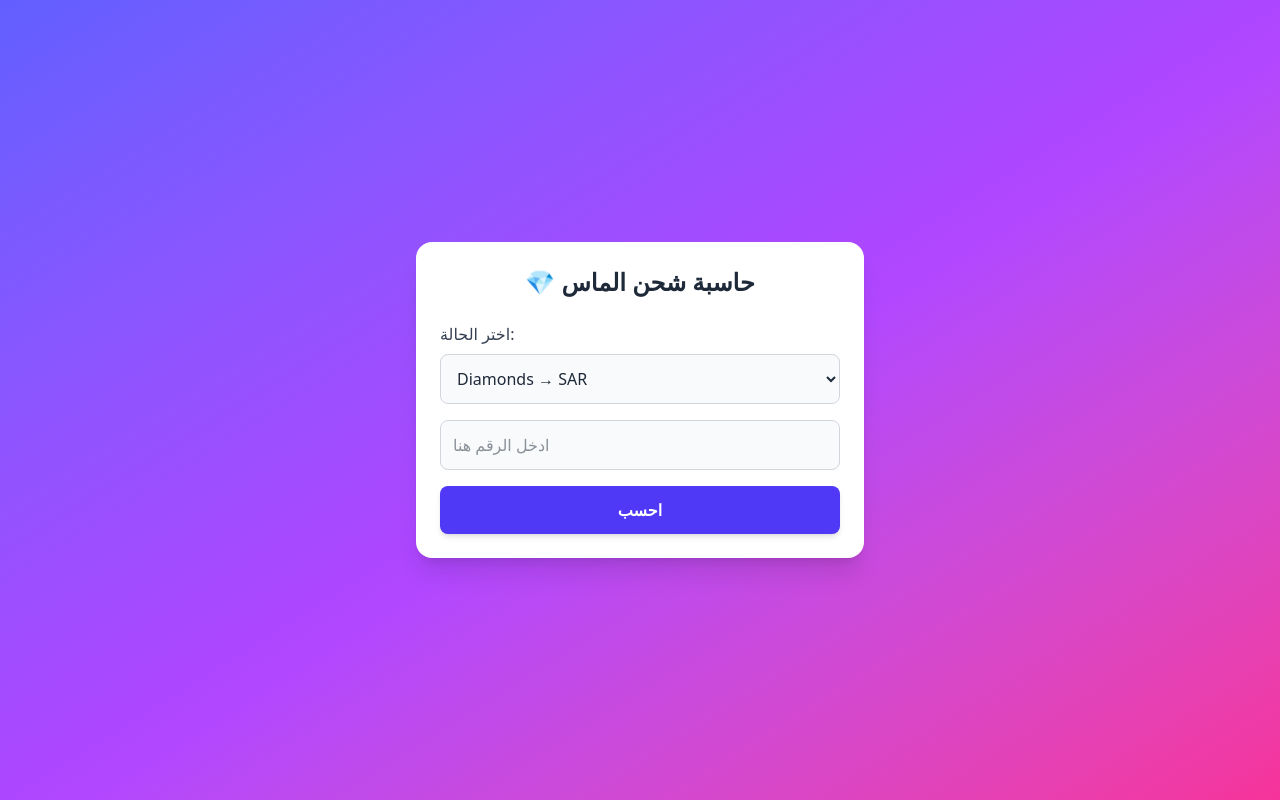
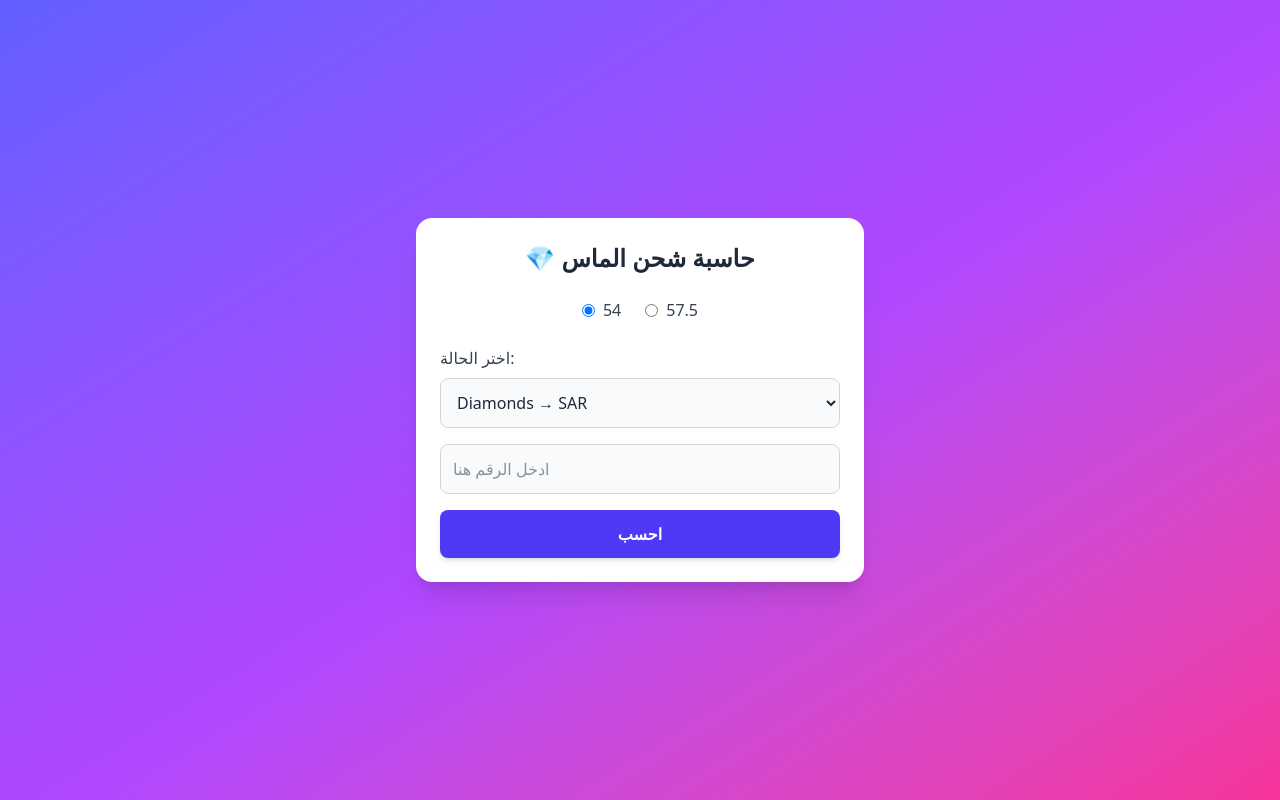
Before and after one commit to AhmadAABU/diamonds, a React (Vite) app: page / in a window 1280 px wide. Built offline with nearby package versions, Linux system fonts and the light colour scheme.

Commit message:
add options

```diff
--- a/src/App.jsx
+++ b/src/App.jsx
@@ -4,6 +4,7 @@ function App() {
   const [scenario, setScenario] = useState("1");
   const [input, setInput] = useState("");
   const [result, setResult] = useState(null);
+  const [rate, setRate] = useState(54); // القيمة الافتراضية
 
   const handleCalculate = () => {
     let value = parseFloat(input);
@@ -16,32 +17,32 @@ function App() {
     switch (scenario) {
       case "1":
         // Diamonds → SAR
-        res = (value / 54) * 3.75;
+        res = (value / rate) * 3.75;
         setResult(`${res.toFixed(2)} ريال سعودي`);
         break;
       case "2":
         // SAR → Diamonds
-        res = (value / 3.75) * 54;
+        res = (value / 3.75) * rate;
         setResult(`${Math.floor(res)} ماسة`);
         break;
       case "3":
         // USD → Diamonds
-        res = value * 54;
+        res = value * rate;
         setResult(`${Math.floor(res)} ماسة`);
         break;
       case "4":
         // Diamonds → USD
-        res = value / 54;
+        res = value / rate;
         setResult(`${res.toFixed(2)} دولار`);
         break;
       case "5":
         // JOD → Diamonds
-        res = (value / 0.709) * 54;
+        res = (value / 0.709) * rate;
         setResult(`${Math.floor(res)} ماسة`);
         break;
       case "6":
         // Diamonds → JOD
-        res = (value / 54) * 0.709;
+        res = (value / rate) * 0.709;
         setResult(`${res.toFixed(2)} دينار أردني`);
         break;
       default:
@@ -55,6 +56,30 @@ function App() {
         <h2 className="text-2xl font-bold text-center text-gray-800 dark:text-gray-100 mb-6">
           💎 حاسبة شحن الماس
         </h2>
+
+        {/* اختيار معدل التحويل */}
+        <div className="flex justify-center gap-6 mb-6">
+          <label className="flex items-center gap-2 text-gray-700 dark:text-gray-300">
+            <input
+              type="radio"
+              name="rate"
+              value={54}
+              checked={rate === 54}
+              onChange={() => setRate(54)}
+            />
+            54
+          </label>
+          <label className="flex items-center gap-2 text-gray-700 dark:text-gray-300">
+            <input
+              type="radio"
+              name="rate"
+              value={57.5}
+              checked={rate === 57.5}
+              onChange={() => setRate(57.5)}
+            />
+            57.5
+          </label>
+        </div>
 
         {/* اختيار الحالة */}
         <label className="block text-gray-700 dark:text-gray-300 font-medium mb-2">
@@ -72,6 +97,8 @@ function App() {
           <option value="5">JOD → Diamonds</option>
           <option value="6">Diamonds → JOD</option>
         </select>
+
+        {/* إدخال الرقم */}
         <input
           type="number"
           placeholder="ادخل الرقم هنا"
@@ -79,12 +106,16 @@ function App() {
           onChange={(e) => setInput(e.target.value)}
           className="w-full p-3 rounded-lg border border-gray-300 dark:border-gray-700 bg-gray-50 dark:bg-gray-900 text-gray-800 dark:text-gray-200 mb-4 focus:ring-2 focus:ring-indigo-400"
         />
+
+        {/* زر الحساب */}
         <button
           onClick={handleCalculate}
           className="w-full bg-indigo-600 hover:bg-indigo-700 text-white font-semibold py-3 rounded-lg shadow-md transition"
         >
           احسب
         </button>
+
+        {/* النتيجة */}
         {result && (
           <div className="mt-6 text-center text-lg font-bold text-indigo-700 dark:text-indigo-300">
             النتيجة: {result}
```
